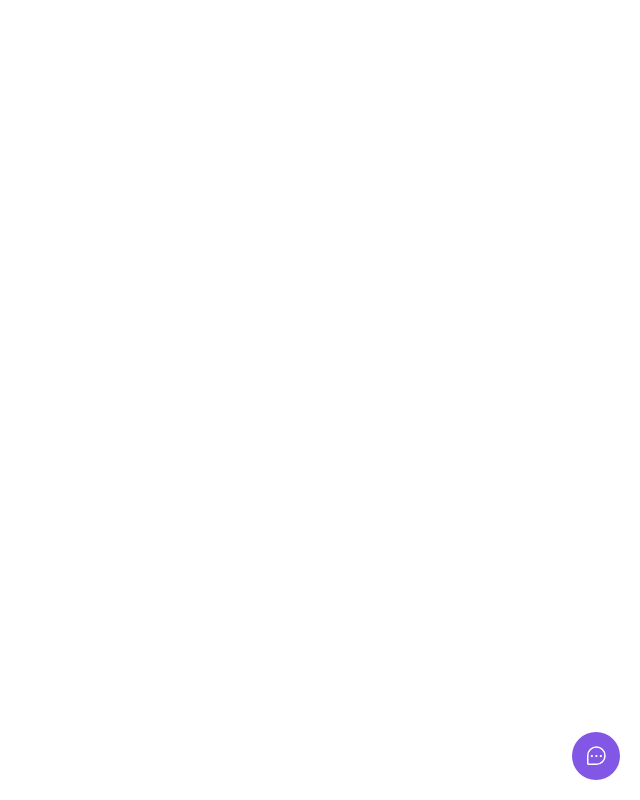
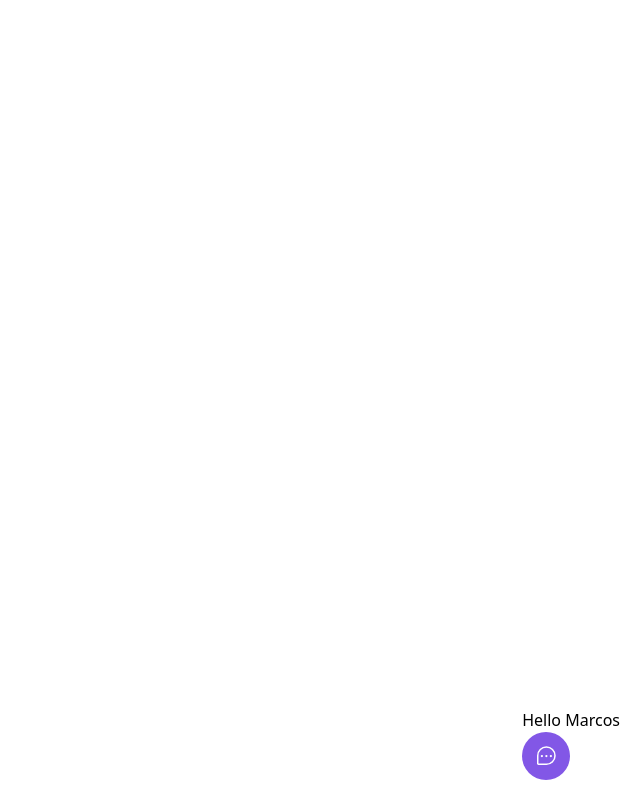
Before and after one commit to MarcosSiega/nlw-return-impulse, a React (Vite) app in the folder web/: page / in a window 1280 px wide. Both pictures are taken after a click on the button "Feedback". Shown: the whole page, without its empty margins (640-1280 px from the left). Built offline with nearby package versions, Linux system fonts and the light colour scheme.

Commit message:
refactor: Widget updated

```diff
--- a/web/src/components/Widget.tsx
+++ b/web/src/components/Widget.tsx
@@ -1,13 +1,21 @@
 import { ChatTeardropDots } from 'phosphor-react'
+import { useState } from 'react'
 
 interface WidgetParams{
     title:string
 }
 
 export function Widget(params:WidgetParams) {
+    const [isWidgetOpen, setIsWidgetOpen] = useState(false)
+
+    function toggleWidgetVisibility() {
+        setIsWidgetOpen(!isWidgetOpen)
+    }
+
     return (
         <div className='absolute bottom-5 right-5'>
-            <button className='bg-brand-500 rounded-full px-3 h-12 text-white flex items-center group'>
+            { isWidgetOpen && <p>Hello Marcos</p> }
+            <button onClick={toggleWidgetVisibility} className='bg-brand-500 rounded-full px-3 h-12 text-white flex items-center group'>
                 <ChatTeardropDots className='w-6 h-6' />
                 <span className='max-w-0 overflow-hidden group-hover:max-w-xs transition-all duration-500 ease-linear'>
                     <span className='pl-2'>{params.title}</span>
```
